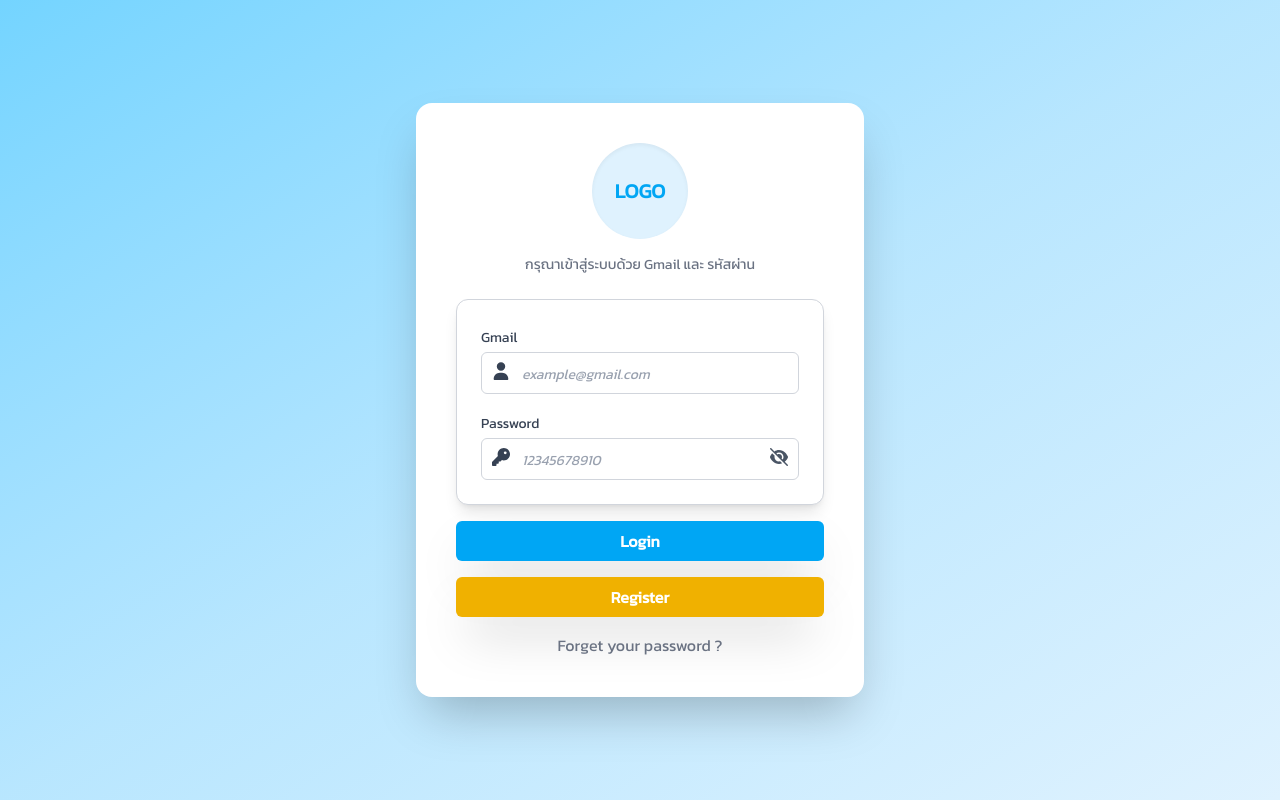
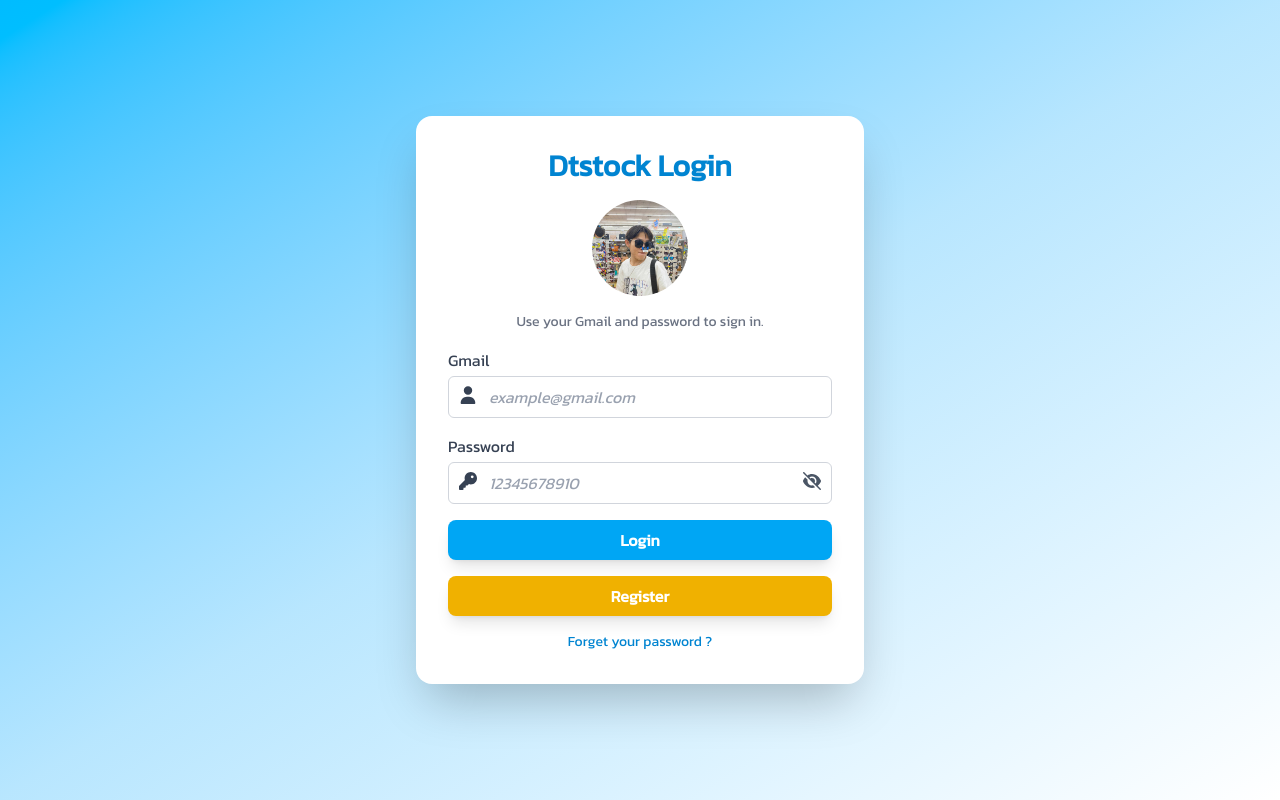
Before and after one commit to panuwit009/dtstock, a Next.js app: page / in a window 1280 px wide. Built offline with nearby package versions, Linux system fonts and the light colour scheme.

Commit message:
ui login v5

```diff
--- a/src/app/components/login.tsx
+++ b/src/app/components/login.tsx
@@ -9,62 +9,59 @@ export default function Login({ setIslogin }: setIslogin) {
 
 
   return (
-    <div className="bg-gradient-to-br from-sky-300 via-sky-200 to-sky-100 min-h-screen w-screen flex justify-center items-center">
-      <div className="w-[90%] md:w-[50%] max-w-md max-h-md bg-white rounded-2xl shadow-2xl p-10">
+    <div className="bg-gradient-to-br from-sky-400 via-sky-200 to-white min-h-screen w-screen flex justify-center items-center">
+      <div className="w-[90%] md:w-[40%] max-w-md max-h-md bg-white rounded-2xl shadow-2xl p-8">
         <div className="flex flex-col items-center space-y-4">
-          {/* <div className="text-3xl font-bold text-sky-600">Login</div> */}
-          <div className="w-24 h-24 bg-sky-100 rounded-full flex items-center justify-center text-sky-500 text-xl font-bold shadow-inner">
-            LOGO
-          </div>
-          <div className="text-gray-500 text-sm">กรุณาเข้าสู่ระบบด้วย Gmail และ รหัสผ่าน</div>
-        </div>
+          <div className="text-3xl font-bold text-sky-600">Dtstock Login</div>
+            <div className="w-24 h-24 rounded-full bg-cover bg-center shadow-inner"
+                    style={{ backgroundImage: "url('/img/logo.jpg')" }}>
+            </div>
+            <div className="text-gray-500 text-sm">Use your Gmail and password to sign in.</div>
+            </div>
 
-        <div className="mt-6 space-y-4">
-            <div className="bg-white p-6 rounded-xl border border-gray-300 shadow-lg space-y-4">
-                <div>
-                    <label className="text-sm font-medium text-gray-700">Gmail</label>
+            <div className="mt-4 space-y-4">
+                    <label className="font-medium text-gray-700">Gmail</label>
                         <div className="relative">
                             <FontAwesomeIcon icon={faUser} className="text-gray-700 text-lg absolute left-5 top-1/2 -translate-1/2 rounded-md"/>
                             <input
                             type="email"
                             placeholder="example@gmail.com"
-                            className="placeholder-gray-400 placeholder:text-sm placeholder:italic text-black mt-1 w-full pl-10 py-2 rounded-md border border-gray-300 focus:border-sky-500 focus:ring-1 focus:ring-sky-200 outline-none transition"
+                            className="placeholder-gray-400 placeholder:italic text-black mt-1 w-full pl-10 pr-4 py-2 rounded-md border border-gray-300 focus:border-sky-500 focus:ring-1 focus:ring-sky-200 outline-none transition"
                             />
                         </div>
-                </div>
 
-                <div className="">
-                    <label className="text-sm font-medium text-gray-700">Password</label>
+                    <label className="font-medium text-gray-700">Password</label>
                         <div className="relative">
                             <FontAwesomeIcon icon={faKey} className="text-gray-700 text-lg absolute left-5 top-1/2 -translate-1/2 rounded-md"/>
                             <input
                             type={showPassword ? "text" : "password" }
                             placeholder="12345678910"
-                            className="placeholder-gray-400 placeholder:text-sm placeholder:italic text-black mt-1 w-full pl-10 py-2 rounded-md border border-gray-300 focus:border-sky-500 focus:ring-1 focus:ring-sky-200 outline-none transition"
+                            className="placeholder-gray-400 placeholder:italic text-black mt-1 w-full pl-10 pr-10 py-2 rounded-md border border-gray-300 focus:border-sky-500 focus:ring-1 focus:ring-sky-200 outline-none transition"
                             />
-                            <button className="text-gray-600 text-md absolute right-0 top-1/2 -translate-1/2 rounded-md hover:cursor-pointer" onClick={()=>setShowPassword(prev=>!prev)}>
+                            <button className="text-gray-600 text-md absolute right-0 top-1/2 -translate-1/2 rounded-md hover:cursor-pointer hover:text-sky-600" onClick={()=>setShowPassword(prev=>!prev)}>
                             <FontAwesomeIcon icon={showPassword ? faEye : faEyeSlash}/>
-                        </button>
-                        </div>
-                </div>
-            </div>
+                             </button>
+                       </div>
 
             <button onClick={() => {alert("เข้าสู่ระบบสำเร็จ"); setIslogin(true);}}
-                className="w-full bg-sky-500 text-white font-semibold py-2 rounded-md hover:bg-sky-600 transition active:scale-[0.98] shadow-2xl
-                duration-350 hover:scale-95 hover:cursor-pointer"
-            >
+                className="font-semibold w-full bg-sky-500 text-white p-2 rounded-lg shadow-lg hover:bg-sky-600
+                transform transition active:scale-95
+                hover:scale-105 hover:cursor-pointer">
                 Login
             </button>
 
             <button
-                className="w-full bg-yellow-500 text-white font-semibold py-2 rounded-md hover:bg-yellow-500 transition active:scale-[0.98] shadow-2xl
-                duration-350 hover:scale-95 hover:cursor-pointer"
-            >
+                className="font-semibold w-full bg-yellow-500 text-white p-2 rounded-lg shadow-lg hover:bg-yellow-600
+                transform transition active:scale-95
+                hover:scale-105 hover:cursor-pointer">
                 Register
             </button>
 
-            <div className="text-gray-500 text-center hover:cursor-pointer">Forget your password ?</div>
-
+            <div
+                className="text-sky-600 text-center text-sm
+                hover:underline hover:cursor-pointer">
+                Forget your password ?
+            </div>
 
         </div>
       </div>
```
Also changed, not shown: public/img/logo.jpg (added).
